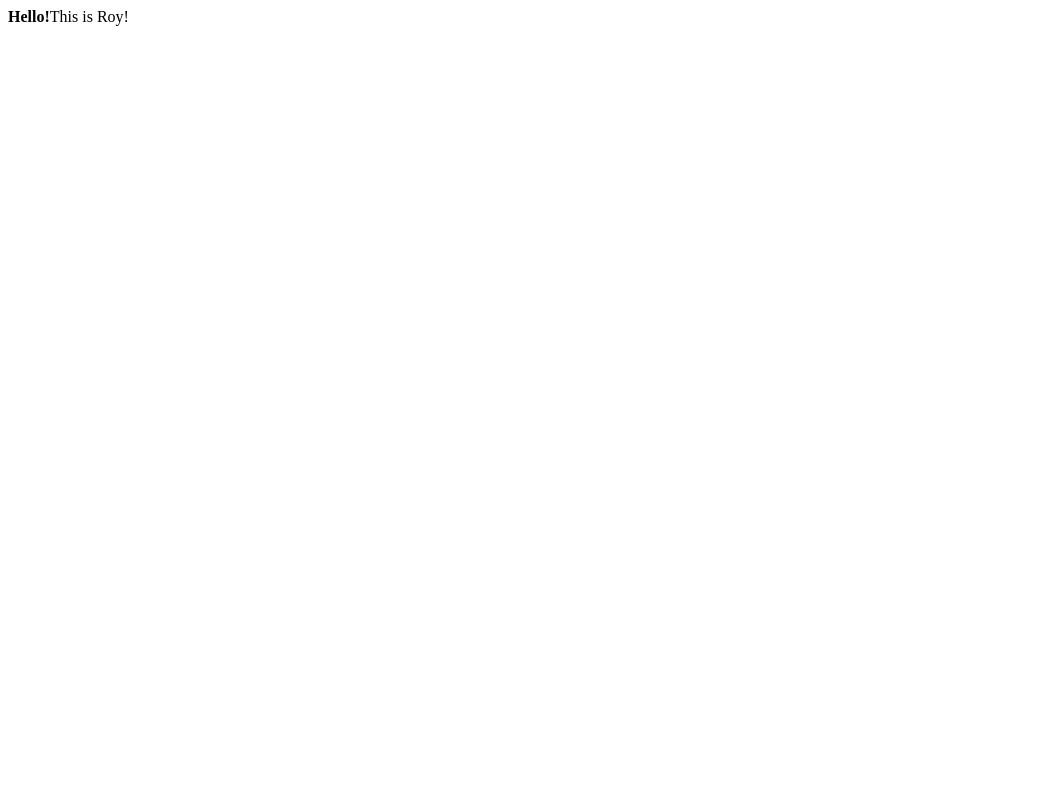
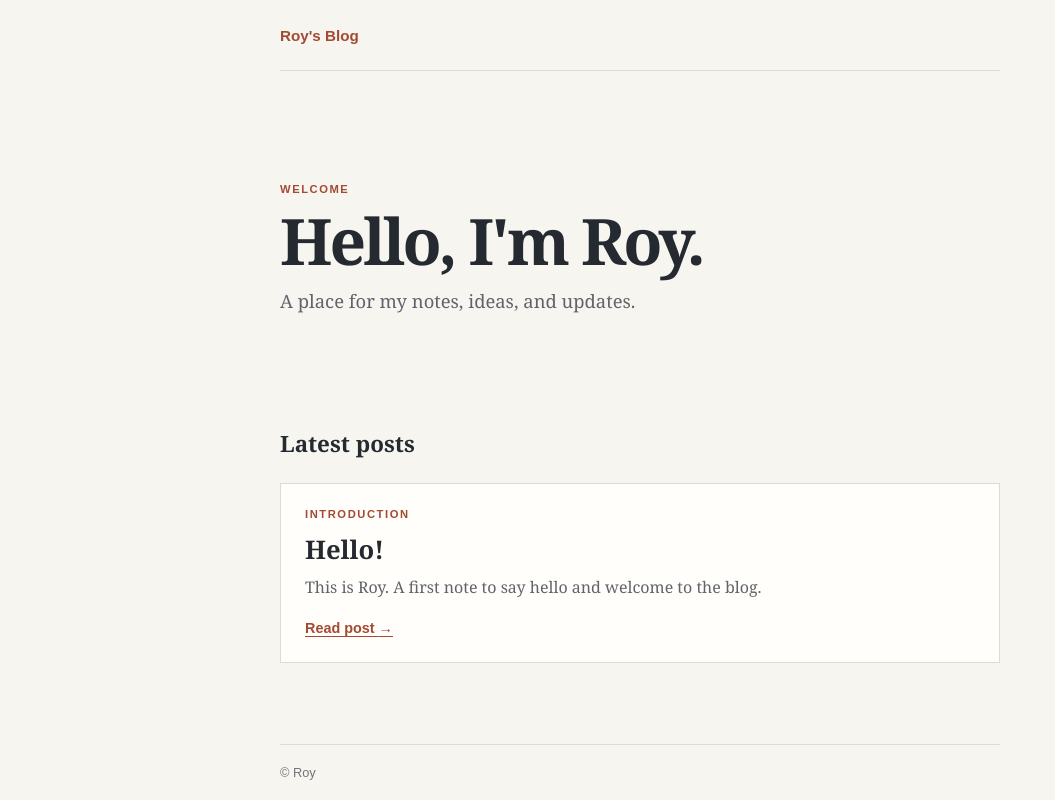
Before and after one commit to outyprouty/test-page, a plain HTML site: page index.html in a window 1280 px wide. Shown: the whole page, without its empty margins (0-1055 px from the left). Drawn offline with Linux system fonts and the light colour scheme.

Commit message:
change to blog

```diff
--- a/index.html
+++ b/index.html
@@ -1 +1,37 @@
-<html><b>Hello!</b>This is Roy!</html>
+<!doctype html>
+<html lang="en">
+  <head>
+    <meta charset="utf-8">
+    <meta name="viewport" content="width=device-width, initial-scale=1">
+    <meta name="description" content="Posts from Roy.">
+    <title>Roy's Blog</title>
+    <link rel="stylesheet" href="styles.css">
+  </head>
+  <body>
+    <header class="site-header">
+      <a class="site-name" href="index.html">Roy's Blog</a>
+    </header>
+
+    <main class="page-content">
+      <section class="intro" aria-labelledby="page-title">
+        <p class="eyebrow">WELCOME</p>
+        <h1 id="page-title">Hello, I'm Roy.</h1>
+        <p class="intro-copy">A place for my notes, ideas, and updates.</p>
+      </section>
+
+      <section class="posts" aria-labelledby="posts-title">
+        <h2 id="posts-title">Latest posts</h2>
+        <article class="post-card">
+          <p class="eyebrow">INTRODUCTION</p>
+          <h3><a href="posts/hello.html">Hello!</a></h3>
+          <p>This is Roy. A first note to say hello and welcome to the blog.</p>
+          <a class="read-more" href="posts/hello.html">Read post <span aria-hidden="true">→</span></a>
+        </article>
+      </section>
+    </main>
+
+    <footer class="site-footer">
+      <p>© Roy</p>
+    </footer>
+  </body>
+</html>
--- /dev/null
+++ b/styles.css
@@ -0,0 +1,171 @@
+:root {
+  color-scheme: light;
+  font-family: Georgia, "Times New Roman", serif;
+  color: #252a31;
+  background: #f7f5f0;
+  font-synthesis: none;
+  text-rendering: optimizeLegibility;
+}
+
+* {
+  box-sizing: border-box;
+}
+
+body {
+  min-width: 320px;
+  min-height: 100vh;
+  margin: 0;
+  display: flex;
+  flex-direction: column;
+}
+
+a {
+  color: inherit;
+}
+
+a:focus-visible {
+  outline: 3px solid #a34a32;
+  outline-offset: 4px;
+}
+
+.site-header,
+.site-footer {
+  width: min(100% - 3rem, 720px);
+  margin-inline: auto;
+}
+
+.site-header {
+  padding-block: 1.5rem;
+  border-bottom: 1px solid #dedbd4;
+}
+
+.site-name {
+  color: #a34a32;
+  font-family: Arial, sans-serif;
+  font-size: 0.95rem;
+  font-weight: 700;
+  text-decoration: none;
+}
+
+.page-content {
+  width: min(100% - 3rem, 720px);
+  margin: 0 auto;
+  flex: 1;
+}
+
+.intro {
+  padding-block: clamp(4rem, 12vw, 7rem);
+}
+
+.eyebrow {
+  margin: 0 0 0.75rem;
+  color: #a34a32;
+  font-family: Arial, sans-serif;
+  font-size: 0.7rem;
+  font-weight: 700;
+  letter-spacing: 0.14em;
+}
+
+h1,
+h2,
+h3,
+p {
+  margin-top: 0;
+}
+
+h1 {
+  margin-bottom: 0.75rem;
+  font-size: clamp(2.5rem, 8vw, 4rem);
+  letter-spacing: -0.045em;
+  line-height: 1.05;
+}
+
+.intro-copy {
+  margin-bottom: 0;
+  color: #60636a;
+  font-size: 1.15rem;
+  line-height: 1.6;
+}
+
+.posts {
+  padding-bottom: 4rem;
+}
+
+.posts h2 {
+  margin-bottom: 1.5rem;
+  font-size: 1.4rem;
+}
+
+.post-card {
+  padding: 1.5rem;
+  border: 1px solid #dedbd4;
+  background: #fffefa;
+}
+
+.post-card h3 {
+  margin-bottom: 0.5rem;
+  font-size: 1.6rem;
+}
+
+.post-card h3 a {
+  text-decoration: none;
+}
+
+.post-card > p:not(.eyebrow) {
+  margin-bottom: 1rem;
+  color: #60636a;
+  line-height: 1.6;
+}
+
+.read-more,
+.back-link {
+  color: #a34a32;
+  font-family: Arial, sans-serif;
+  font-size: 0.9rem;
+  font-weight: 700;
+  text-decoration-thickness: 1px;
+  text-underline-offset: 0.2em;
+}
+
+.article-content {
+  padding-block: clamp(2rem, 7vw, 4rem) 5rem;
+}
+
+.back-link {
+  display: inline-block;
+  margin-bottom: 3rem;
+}
+
+.article-header {
+  margin-bottom: 2rem;
+}
+
+.article-content article > p {
+  color: #464a51;
+  font-size: 1.15rem;
+  line-height: 1.8;
+}
+
+.site-footer {
+  padding-block: 1.25rem;
+  border-top: 1px solid #dedbd4;
+  color: #72747a;
+  font-family: Arial, sans-serif;
+  font-size: 0.8rem;
+}
+
+.site-footer p {
+  margin-bottom: 0;
+}
+
+@media (max-width: 480px) {
+  .site-header,
+  .site-footer,
+  .page-content {
+    width: min(100% - 2rem, 720px);
+  }
+
+  .post-card {
+    padding: 1.25rem;
+  }
+}
```
Also changed, not shown: posts/hello.html (added, +30 -0 lines), 1 other file.
